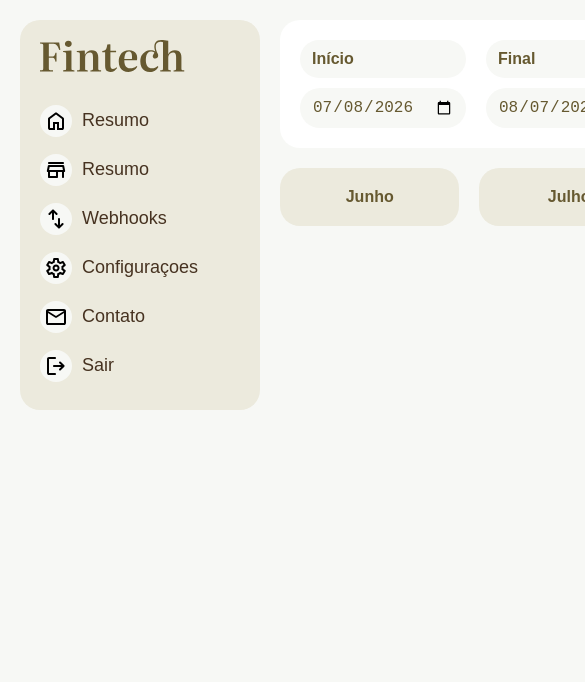
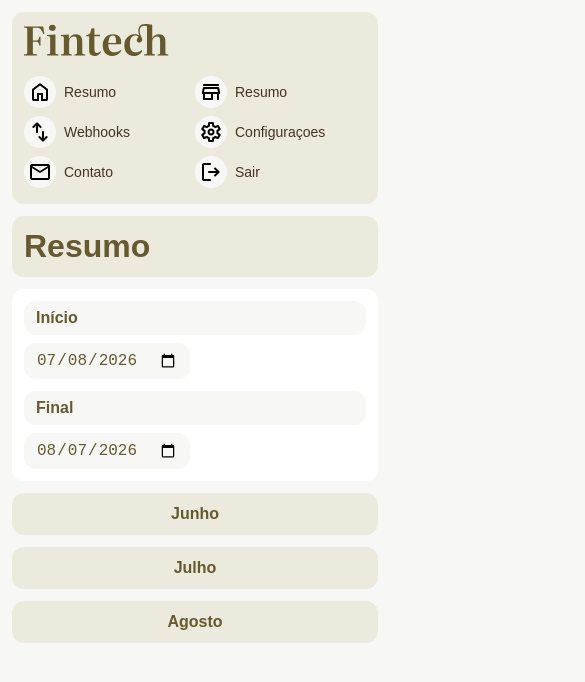
Before and after one commit to CrystyanVerly/Fintech, a React (Vite) app: page / in a window 390 px wide. Shown: the top 682 px of the page, 585 px wide, since content can reach past the window. Built offline with nearby package versions, Linux system fonts and the light colour scheme; no server answers.

Commit message:
add responsivo

```diff
--- a/src/Style.css
+++ b/src/Style.css
@@ -142,3 +142,41 @@
 	grid-template-columns: 1fr 1fr;
 	gap: var(--gap);
 }
+
+@media (max-width: 1000px) {
+	.resumo {
+		flex-direction: column;
+	}
+	.daterange {
+		grid-template-columns: 1fr;
+	}
+	.daterange *:last-child {
+		grid-row: 1;
+	}
+}
+
+@media (max-width: 700px) {
+	html {
+		--gap-s: 0.5rem;
+		--gap: 0.75rem;
+	}
+	.container {
+		grid-template-columns: 1fr;
+	}
+	.flex {
+		flex-direction: column;
+	}
+	.sidenav ul {
+		display: grid;
+		grid-template-columns: 1fr 1fr;
+	}
+	.sidenav li a {
+		font-size: 0.875rem;
+	}
+	.venda {
+		grid-template-columns: 1fr;
+	}
+	.venda div:last-child {
+		justify-self: start;
+	}
+}
```
